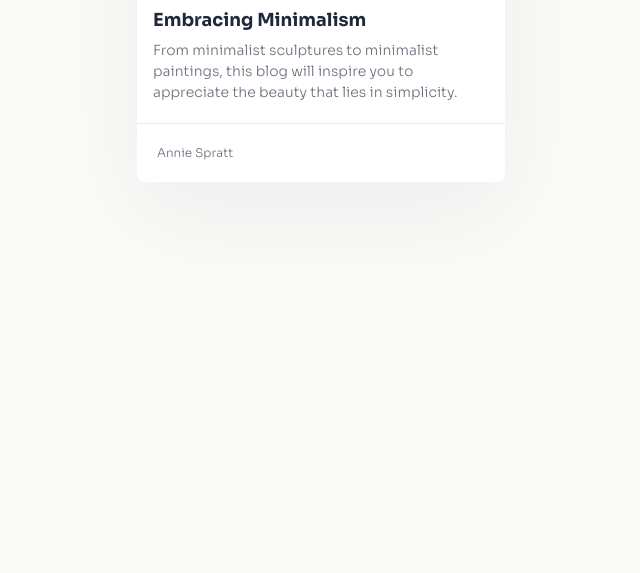
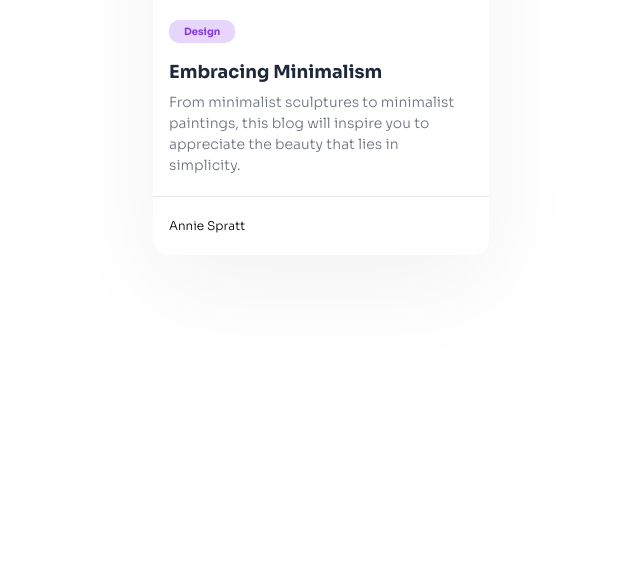
Before and after one commit to GenericJM/Minimal-Blog-Card-1, a plain HTML site: page index.html in a window 1280 px wide. Shown: the part 351-924 px from the top of the page, without its empty margins (319-959 px from the left). After the commit the page ends 800 px from the top, so only its background shows below. Drawn offline with Linux system fonts and the light colour scheme.

Commit message:
Minimal Blog

```diff
--- a/css/styles.css
+++ b/css/styles.css
@@ -8,51 +8,60 @@
   line-height: 1.5em;
 }
 
-body {
-  width: 100%;
-  height: 100vh;
-  background-color: #FAFAF9;
+hr {
+  border: 1px solid #E5EAF0;
 }
 
 main {
-  margin: 124px auto;
-  width: fit-content;
-  background-color: #ffffff;
-  border-radius: 0.5em;
-  color: #6C727F;
-  box-shadow: 0px 30px 100px 0px rgba(17, 23, 41, 0.05);
+  width: 100%;
+  height: 100vh;
+  display: flex;
+  align-items: center;
+  justify-content: center;
+
 }
 
-.main,
-.footer {
-  padding: 20px 16px 20px;
+.card {
+  border-radius: 1em;
   display: flex;
   flex-direction: column;
   justify-content: center;
 
   max-width: 336px;
-  gap:16px;
+  box-shadow: 0px 30px 100px 0px rgba(17, 23, 41, 0.05);
 
 }
-p{
+header{
+  padding:16px 16px 16px 16px;
+}
+.content {
+  padding: 0px 16px 20px 16px;
+}
+
+.footer {
+  border-top: 1px solid #E5EAF0;
+  padding: 20px 16px;
+}
+
+p {
   font-size: 0.75rem;
- }
-h5{
+}
+
+h5 {
   font-size: 0.75rem;
   font-weight: 300;
 }
-.footer{
-  border-top: 1px solid #E5EAF0;
-  padding: 20px;
-}
-.title{
+
+.title {
   padding-bottom: 6px;
   font-size: 1.125rem;
   color: #20293A;
 }
+
 .image {
   border-radius: 0.5em;
   width: 100%;
+  margin-bottom:16px ;
 }
 
 
--- a/index.html
+++ b/index.html
@@ -5,28 +5,32 @@
     <meta charset="UTF-8">
     <meta name="viewport" content="width=device-width, initial-scale=1.0">
     <link rel="stylesheet" href="css/styles.css">
-    <title>Responsive Web Developer Starter - devchallenges.io</title>
+    <title>Minimal Blog Card</title>
+
     <link rel="icon" href="images/favicon.ico" type="image/x-icon" sizes="any">
 </head>
 
 <body>
     <main>
-        <Section class="main">
-
+        <Section class="card">
             <header>
                 <img class="image" src="./images/cactus_img.jpg" alt="an image of a cactus in a pot">
+                <div class="tag">Design</div>
             </header>
-            <div class="tag">Design</div>
-            <div>
-                <h3 class="title">Embracing Minimalism</h3>
-                <p class="details">From minimalist sculptures to minimalist paintings, this blog will inspire you to
-                    appreciate the beauty that lies in simplicity.</p>
-                </Section>
+            <div class="content">
+
+
+                <div>
+                    <h3 class="title">Embracing Minimalism</h3>
+                    <p class="details">From minimalist sculptures to minimalist paintings, this blog will inspire you to
+                        appreciate the beauty that lies in simplicity.</p>
+                </div>
+
             </div>
-
             <Section class="footer">
                 <h5>Annie Spratt</h5>
             </Section>
+        </Section>
     </main>
 </body>
 
```
